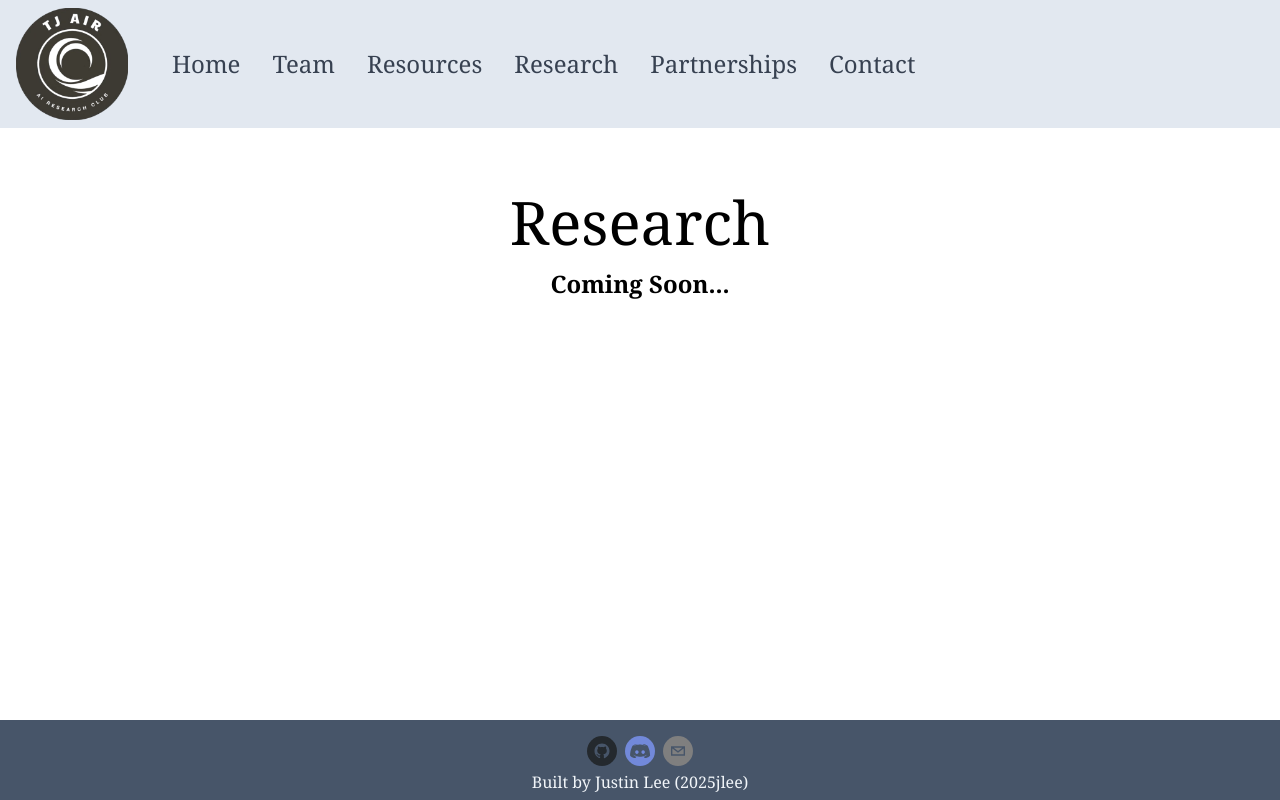
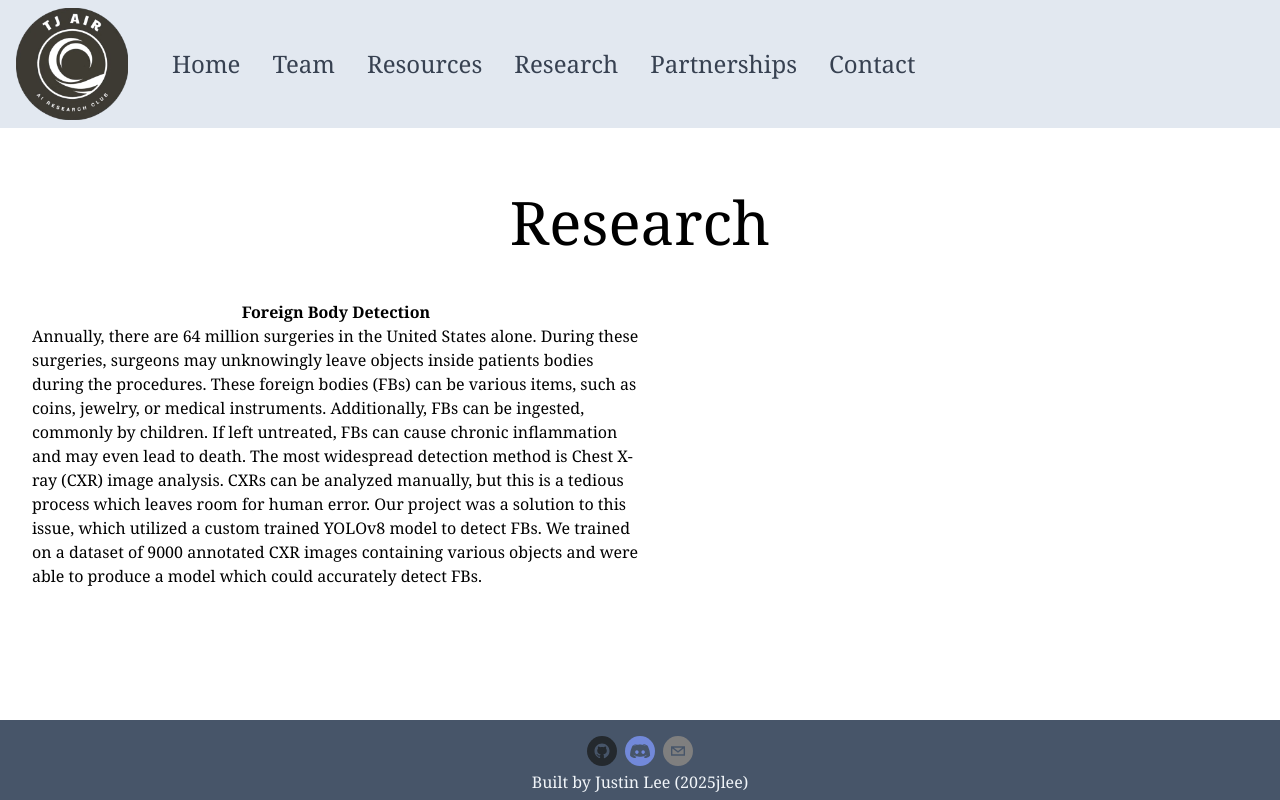
Before and after one commit to TJAIR/TJAIR-Website, a React (Vite) app: page /previous_research in a window 1280 px wide. Built offline with nearby package versions, Linux system fonts and the light colour scheme.

Commit message:
add research

```diff
--- /dev/null
+++ b/src/assets/data/previous_research.json
@@ -0,0 +1,6 @@
+[
+    {
+        "name": "Foreign Body Detection",
+        "description": "Annually, there are 64 million surgeries in the United States alone. During these surgeries, surgeons may unknowingly leave objects inside patients bodies during the procedures. These foreign bodies (FBs) can be various items, such as coins, jewelry, or medical instruments. Additionally, FBs can be ingested, commonly by children. If left untreated, FBs can cause chronic inflammation and may even lead to death. The most widespread detection method is Chest X-ray (CXR) image analysis. CXRs can be analyzed manually, but this is a tedious process which leaves room for human error. Our project was a solution to this issue, which utilized a custom trained YOLOv8 model to detect FBs. We trained on a dataset of 9000 annotated CXR images containing various objects and were able to produce a model which could accurately detect FBs."
+    }
+]
--- a/src/pages/previous_research_page.tsx
+++ b/src/pages/previous_research_page.tsx
@@ -1,8 +1,28 @@
+import previous_research from "../assets/data/previous_research.json";
+
+interface ResearchElementProps {
+    name: string;
+    description: string;
+}
+
+function ResearchElement(props: ResearchElementProps) {
+    return (
+        <div className="flex w-1/2 flex-col items-center">
+            <div className="font-semibold">{props.name}</div>
+            <div>{props.description}</div>
+        </div>
+    );
+}
+
 function PreviousResearchPage() {
     return (
         <div className="mt-16 flex flex-col items-center justify-center">
             <div className="text-6xl">Research</div>
-            <div className="mt-4 text-2xl font-semibold">Coming Soon...</div>
+            <div className="mx-8 mt-12 flex">
+                {previous_research.map((r, i) => (
+                    <ResearchElement {...r} key={i} />
+                ))}
+            </div>
         </div>
     );
 }
```
Also changed, not shown: src/pages/partnerships_page.tsx (line endings or trailing spaces).
